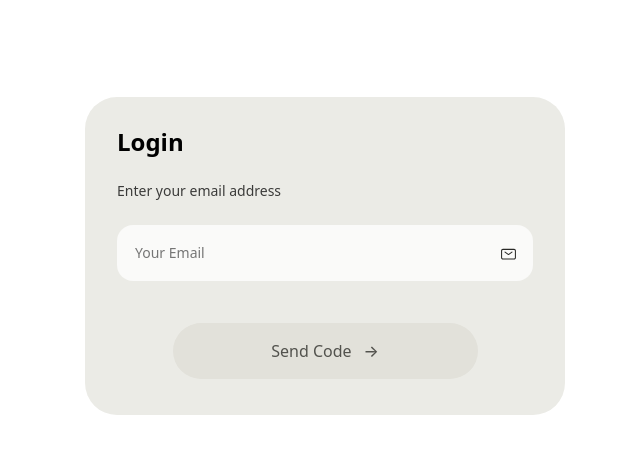
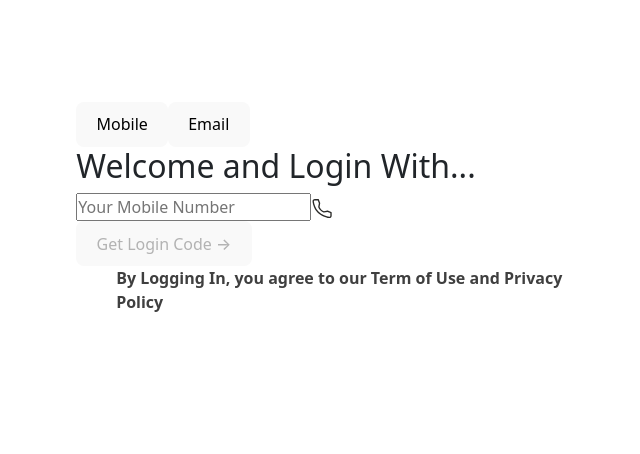
Before and after one commit to sirrotich/my.matx.africa, a React (Vite) app: page /login in a window 1280 px wide. Shown: the top 454 px of the page, without its empty margins (315-955 px from the left). Built offline with nearby package versions, Linux system fonts and the light colour scheme.

Commit message:
Update Login.jsx

```diff
--- a/src/pages/Login.jsx
+++ b/src/pages/Login.jsx
@@ -1,80 +1,107 @@
 import React, { useState } from 'react';
 import { useNavigate } from 'react-router-dom';
 import axios from 'axios';
-import { toast } from 'react-toastify'; // Import toast
+import { toast } from 'react-toastify';
 import '../styles/Login.css';
+
 const Login = () => {
-  const [email, setEmail] = useState('');
-  const [isValidEmail, setIsValidEmail] = useState(false);
-  const [isFocused, setIsFocused] = useState(false);
+  const [loginMethod, setLoginMethod] = useState('mobile');
+  const [contactInfo, setContactInfo] = useState('');
+  const [isValid, setIsValid] = useState(false);
   const navigate = useNavigate();
-  // Function to handle sending the OTP code
+
+  const validateInput = (value) => {
+    if (loginMethod === 'email') {
+      const emailRegex = /^[^\s@]+@[^\s@]+\.[^\s@]+$/;
+      return emailRegex.test(value);
+    } else {
+      const phoneRegex = /^\d{10,}$/;
+      return phoneRegex.test(value);
+    }
+  };
+
+  const handleInputChange = (e) => {
+    const value = e.target.value;
+    setContactInfo(value);
+    setIsValid(validateInput(value));
+  };
+
   const handleSendCode = async () => {
-    if (!isValidEmail) {
-      toast.error("Please enter a valid email address.");
+    if (!isValid) {
+      toast.error(`Please enter a valid ${loginMethod === 'email' ? 'email address' : 'mobile number'}`);
       return;
     }
+
     try {
-      // Make API request to send the OTP
-      const response = await axios.post('https://apis.gasmat.africa/users/login', { email });
-      toast.success(`OTP sent successfully to ${email}`); // Success notification
-      navigate('/verify-otp', { state: { email } }); // Navigate to verify OTP page
+      const response = await axios.post('https://apis.gasmat.africa/users/authenticate', {
+        [loginMethod]: contactInfo
+      });
+      toast.success(`OTP sent successfully to ${contactInfo}`);
+      navigate('/verify-otp', { state: { contactInfo, loginMethod } });
     } catch (error) {
-      // Log more detailed error message
-      console.error('Error sending code:', error.response ? error.response.data : error.message);
-
-      // Check for specific status codes to show user-friendly error messages
-      if (error.response && error.response.status === 400) {
-        toast.error('Email not found. Please check and try again.');
-      } else if (error.response && error.response.status === 500) {
-        toast.error('Server error. Please try again later.');
-      } else {
-        toast.error('Failed to send OTP. Please try again.');
-      }
+      console.error('Error:', error.response?.data || error.message);
+      toast.error(error.response?.status === 400
+        ? `${loginMethod === 'email' ? 'Email' : 'Mobile number'} not found`
+        : 'Failed to send OTP. Please try again.');
     }
   };
-  // Function to validate the email using regex
-  const validateEmail = (email) => {
-    const emailRegex = /^[^\s@]+@[^\s@]+\.[^\s@]+$/;
-    return emailRegex.test(email);
-  };
-  // Handle email input change and validation
-  const handleEmailChange = (e) => {
-    const newEmail = e.target.value;
-    setEmail(newEmail);
-    setIsValidEmail(validateEmail(newEmail));
-  };
+
   return (
     <div className="login-page">
-      <div className="login-form-container">
-        <h1 className="login-title">Login</h1>
-        <p className="email-label">Enter your email address</p>
-        <div className={`email-input-container ${isFocused ? 'focused' : ''}`}>
+      <div className="form-container">
+        <div className="toggle-container">
+          <button
+            className={`toggle-btn ${loginMethod === 'mobile' ? 'active' : ''}`}
+            onClick={() => setLoginMethod('mobile')}
+          >
+            Mobile
+          </button>
+          <button
+            className={`toggle-btn ${loginMethod === 'email' ? 'active' : ''}`}
+            onClick={() => setLoginMethod('email')}
+          >
+            Email
+          </button>
+        </div>
+
+        <h2 className="welcome-text">Welcome and Login With...</h2>
+
+        <div className="input-container">
           <input
-            type="email"
-            value={email}
-            onChange={handleEmailChange}
-            onFocus={() => setIsFocused(true)}
-            onBlur={() => setIsFocused(false)}
-            placeholder="Your Email"
-            required
+            type={loginMethod === 'email' ? 'email' : 'tel'}
+            value={contactInfo}
+            onChange={handleInputChange}
+            placeholder={loginMethod === 'email' ? 'Your Email' : 'Your Mobile Number'}
           />
-          <span className="email-icon">
-          <svg width="17" height="18" viewBox="0 0 17 18" fill="none" xmlns="http://www.w3.org/2000/svg">
-<path fill-rule="evenodd" clip-rule="evenodd" d="M2.10201 5.75828C2.10201 5.28079 2.4891 4.8937 2.9666 4.8937H14.0333C14.5108 4.8937 14.8978 5.28079 14.8978 5.75828V12.675C14.8978 13.1524 14.5108 13.5395 14.0333 13.5395H2.9666C2.4891 13.5395 2.10201 13.1524 2.10201 12.675V5.75828ZM2.9666 3.8562C1.91611 3.8562 1.06451 4.70779 1.06451 5.75828V12.675C1.06451 13.7254 1.91611 14.577 2.9666 14.577H14.0333C15.0838 14.577 15.9353 13.7254 15.9353 12.675V5.75828C15.9353 4.70779 15.0838 3.8562 14.0333 3.8562H2.9666ZM5.3391 6.71666C5.10439 6.55237 4.78093 6.60945 4.61664 6.84416C4.45234 7.07887 4.50942 7.40232 4.74413 7.56662L8.20246 9.98745C8.38108 10.1125 8.61881 10.1125 8.79743 9.98745L12.2558 7.56662C12.4905 7.40232 12.5476 7.07887 12.3833 6.84416C12.219 6.60945 11.8955 6.55237 11.6608 6.71666L8.49994 8.92926L5.3391 6.71666Z" fill="#292927"/>
+          <span className="icon">
+            {loginMethod === 'email' ? (
+              <svg width="25" height="25" viewBox="0 0 25 25" fill="none" xmlns="http://www.w3.org/2000/svg">
+              <path fill-rule="evenodd" clip-rule="evenodd" d="M13.6236 2.93584C12.7527 2.41331 11.6648 2.41331 10.7939 2.93584L2.79388 7.73584C1.96556 8.23283 1.45874 9.12797 1.45874 10.0939V20.9616C1.45874 22.4803 2.68996 23.7116 4.20874 23.7116H20.2087C21.7275 23.7116 22.9587 22.4803 22.9587 20.9616V10.0939C22.9587 9.12797 22.4519 8.23283 21.6236 7.73584L13.6236 2.93584ZM11.5656 4.22208C11.9615 3.98457 12.456 3.98457 12.8519 4.22208L20.8519 9.02208C21.2284 9.24798 21.4587 9.65487 21.4587 10.0939V20.9616C21.4587 21.6519 20.8991 22.2116 20.2087 22.2116H4.20874C3.51838 22.2116 2.95874 21.6519 2.95874 20.9616V10.0939C2.95874 9.65487 3.18911 9.24798 3.56562 9.02208L11.5656 4.22208ZM7.63884 12.3475C7.2995 12.11 6.83186 12.1925 6.59432 12.5318C6.35678 12.8712 6.43931 13.3388 6.77865 13.5763L11.7786 17.0763C12.0369 17.2571 12.3806 17.2571 12.6388 17.0763L17.6388 13.5763C17.9782 13.3388 18.0607 12.8712 17.8232 12.5318C17.5856 12.1925 17.118 12.11 16.7786 12.3475L12.2087 15.5464L7.63884 12.3475Z" fill="#292927"/>
+              </svg>
+
+            ) : (
+              <svg width="22" height="23" viewBox="0 0 22 23" fill="none" xmlns="http://www.w3.org/2000/svg">
+<path fill-rule="evenodd" clip-rule="evenodd" d="M3.87565 2.08667L7.25046 2.08667C7.53151 2.08667 7.78313 2.26087 7.88206 2.52393L9.19156 6.00578C9.23491 6.12103 9.24589 6.24595 9.22333 6.36699L8.56717 9.8867C9.37365 11.7834 10.7058 13.0579 12.9152 14.2012L16.3926 13.5274C16.5161 13.5034 16.6438 13.5145 16.7613 13.5593L20.2538 14.8902C20.5155 14.9899 20.6883 15.2408 20.6883 15.5207L20.6883 18.7456C20.6883 20.2081 19.3997 21.3949 17.8925 21.067C15.1451 20.4692 10.0551 18.9497 6.49033 15.385C3.07573 11.9704 1.93168 7.25339 1.54657 4.7037C1.32682 3.24887 2.4936 2.08667 3.87565 2.08667ZM6.7833 3.43626L3.87565 3.43626C3.22872 3.43626 2.79774 3.95076 2.88103 4.50214C3.25241 6.96093 4.33894 11.325 7.44463 14.4307C10.7272 17.7132 15.4992 19.165 18.1794 19.7482C18.7681 19.8763 19.3388 19.4281 19.3388 18.7456L19.3387 15.9857L16.4605 14.8889L12.9441 15.5703C12.7978 15.5986 12.6462 15.5778 12.513 15.5109C9.90898 14.2039 8.21844 12.6543 7.24068 10.2099C7.19318 10.0912 7.1804 9.96136 7.20384 9.83563L7.86209 6.30469L6.7833 3.43626Z" fill="#292927"/>
 </svg>
 
+            )}
           </span>
         </div>
+
         <button
-          className={`send-code-button ${!isValidEmail ? 'disabled' : ''}`}
+          className={`login-btn ${!isValid ? 'disabled' : ''}`}
           onClick={handleSendCode}
-          disabled={!isValidEmail}
+          disabled={!isValid}
         >
-          Send Code <span className="arrow-icon">→</span>
+          Get Login Code →
         </button>
+
+        <div className="terms-text">
+          By Logging In, you agree to our <span>Term of Use and Privacy Policy</span>
+        </div>
       </div>
     </div>
   );
 };
+
 export default Login;
```
